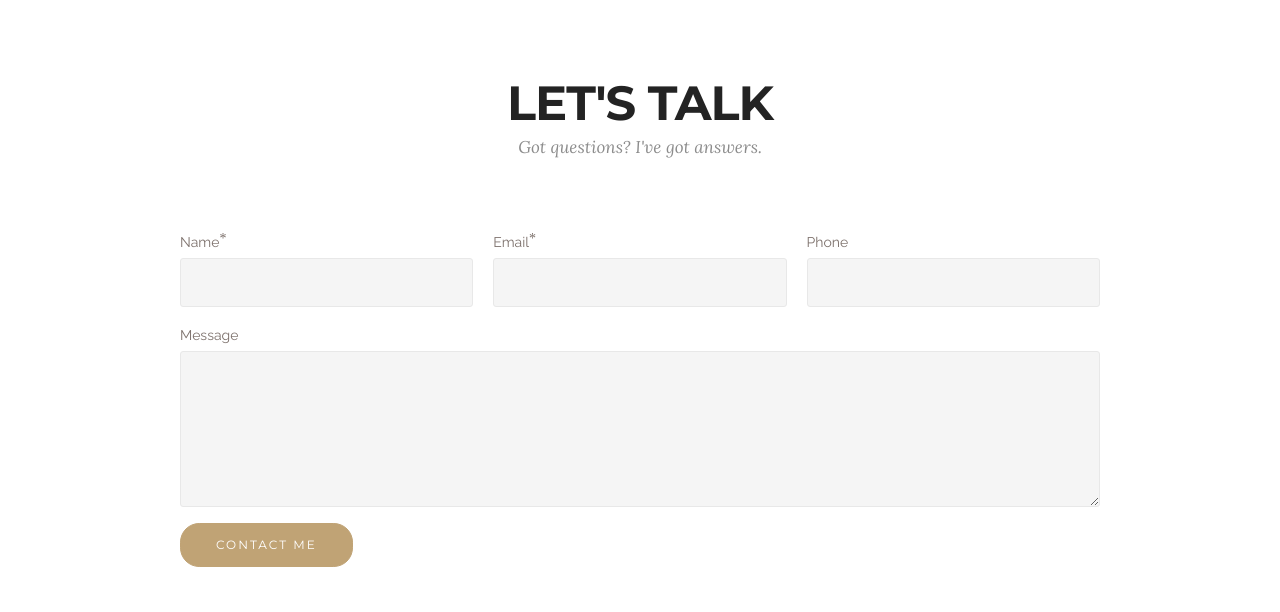
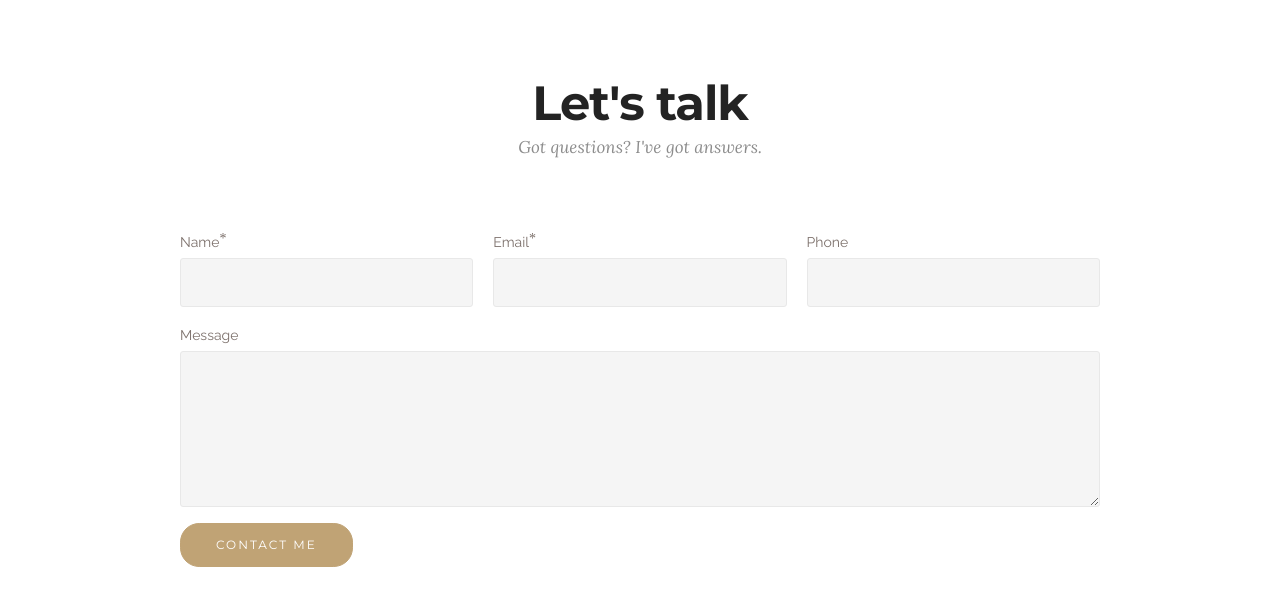
Before and after one commit to MSakoda/msakoda.github.io, a plain HTML site: page index.html in a window 1280 px wide. Shown: the part 2220-2832 px from the top of the page. Drawn offline with Linux system fonts and the light colour scheme.

Commit message:
lower cased lets talk

```diff
--- a/index.html
+++ b/index.html
@@ -261,7 +261,7 @@
         <div class="container">
             <div class="row">
                 <div class="col-xs-12 text-xs-center">
-                    <h3 class="mbr-section-title display-2">LET'S TALK</h3>
+                    <h3 class="mbr-section-title display-2">Let's talk</h3>
                     <small class="mbr-section-subtitle">Got questions? I've got answers.</small>
                 </div>
             </div>
```
